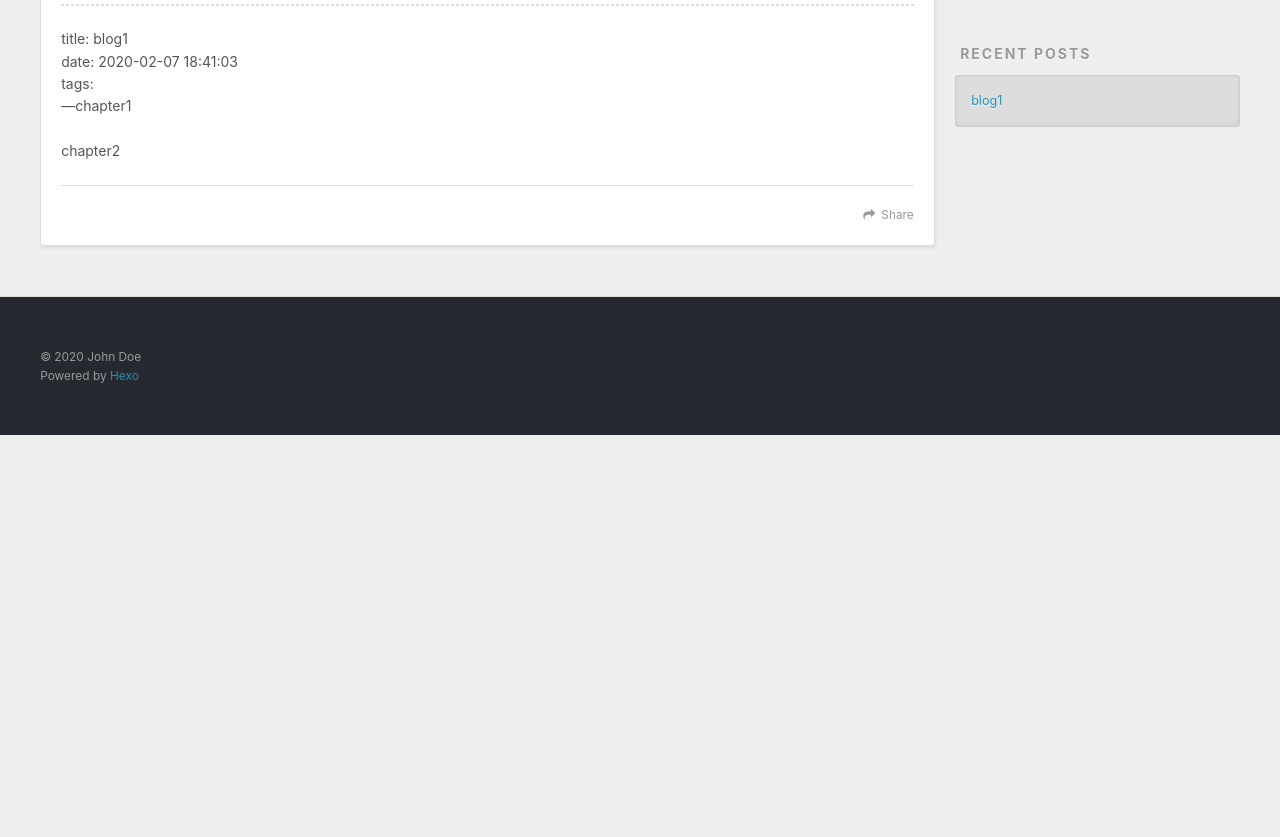
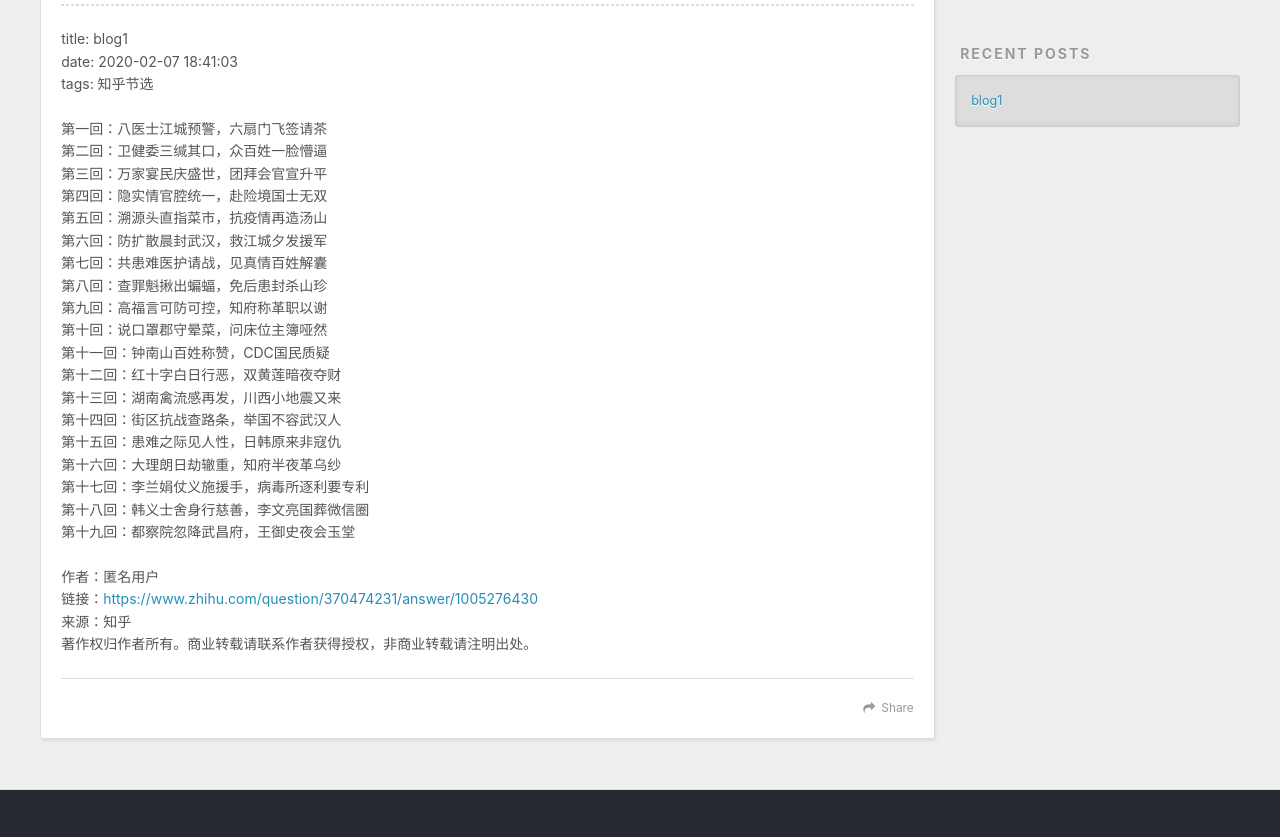
Before and after one commit to jian-gong/jian-gong.github.io, a plain HTML site: page 2020/02/07/blog1/index.html in a window 1280 px wide. Shown: the part 434-1271 px from the top of the page. Before the commit the page ends 869 px from the top, so only its background shows below. Drawn offline with nearby package versions, Linux system fonts and the light colour scheme.

Commit message:
Site updated: 2020-02-08 17:43:36

```diff
--- a/2020/02/07/blog1/index.html
+++ b/2020/02/07/blog1/index.html
@@ -7,15 +7,15 @@
 
   <title>blog1 | Hexo</title>
   <meta name="viewport" content="width=device-width, initial-scale=1, maximum-scale=1">
-  <meta name="description" content="title: blog1date: 2020-02-07 18:41:03tags:—chapter1 chapter2">
+  <meta name="description" content="title: blog1date: 2020-02-07 18:41:03tags: 知乎节选 第一回：八医士江城预警，六扇门飞签请茶第二回：卫健委三缄其口，众百姓一脸懵逼第三回：万家宴民庆盛世，团拜会官宣升平第四回：隐实情官腔统一，赴险境国士无双第五回：溯源头直指菜市，抗疫情再造汤山第六回：防扩散晨封武汉，救江城夕发援军第七回：共患难医护请战，见真情百姓解囊第八回：查罪魁揪出蝙蝠，免后患封杀山">
 <meta property="og:type" content="article">
 <meta property="og:title" content="blog1">
 <meta property="og:url" content="http://yoursite.com/2020/02/07/blog1/index.html">
 <meta property="og:site_name" content="Hexo">
-<meta property="og:description" content="title: blog1date: 2020-02-07 18:41:03tags:—chapter1 chapter2">
+<meta property="og:description" content="title: blog1date: 2020-02-07 18:41:03tags: 知乎节选 第一回：八医士江城预警，六扇门飞签请茶第二回：卫健委三缄其口，众百姓一脸懵逼第三回：万家宴民庆盛世，团拜会官宣升平第四回：隐实情官腔统一，赴险境国士无双第五回：溯源头直指菜市，抗疫情再造汤山第六回：防扩散晨封武汉，救江城夕发援军第七回：共患难医护请战，见真情百姓解囊第八回：查罪魁揪出蝙蝠，免后患封杀山">
 <meta property="og:locale" content="en_US">
 <meta property="article:published_time" content="2020-02-07T23:41:03.094Z">
-<meta property="article:modified_time" content="2020-02-07T23:58:28.717Z">
+<meta property="article:modified_time" content="2020-02-08T22:35:14.799Z">
 <meta property="article:author" content="John Doe">
 <meta name="twitter:card" content="summary">
 
@@ -89,8 +89,9 @@
     <div class="article-entry" itemprop="articleBody">
 
         <hr>
-<p>title: blog1<br>date: 2020-02-07 18:41:03<br>tags:<br>—chapter1</p>
-<p>chapter2</p>
+<p>title: blog1<br>date: 2020-02-07 18:41:03<br>tags: 知乎节选</p>
+<p>第一回：八医士江城预警，六扇门飞签请茶<br>第二回：卫健委三缄其口，众百姓一脸懵逼<br>第三回：万家宴民庆盛世，团拜会官宣升平<br>第四回：隐实情官腔统一，赴险境国士无双<br>第五回：溯源头直指菜市，抗疫情再造汤山<br>第六回：防扩散晨封武汉，救江城夕发援军<br>第七回：共患难医护请战，见真情百姓解囊<br>第八回：查罪魁揪出蝙蝠，免后患封杀山珍<br>第九回：高福言可防可控，知府称革职以谢<br>第十回：说口罩郡守晕菜，问床位主簿哑然<br>第十一回：钟南山百姓称赞，CDC国民质疑<br>第十二回：红十字白日行恶，双黄莲暗夜夺财<br>第十三回：湖南禽流感再发，川西小地震又来<br>第十四回：街区抗战查路条，举国不容武汉人<br>第十五回：患难之际见人性，日韩原来非寇仇<br>第十六回：大理朗日劫辙重，知府半夜革乌纱<br>第十七回：李兰娟仗义施援手，病毒所逐利要专利<br>第十八回：韩义士舍身行慈善，李文亮国葬微信圈<br>第十九回：都察院忽降武昌府，王御史夜会玉堂</p>
+<p>作者：匿名用户<br>链接：<a href="https://www.zhihu.com/question/370474231/answer/1005276430" target="_blank" rel="noopener">https://www.zhihu.com/question/370474231/answer/1005276430</a><br>来源：知乎<br>著作权归作者所有。商业转载请联系作者获得授权，非商业转载请注明出处。</p>
 
 
     </div>
```
Also changed, not shown: index.html (+3 -2 lines).
